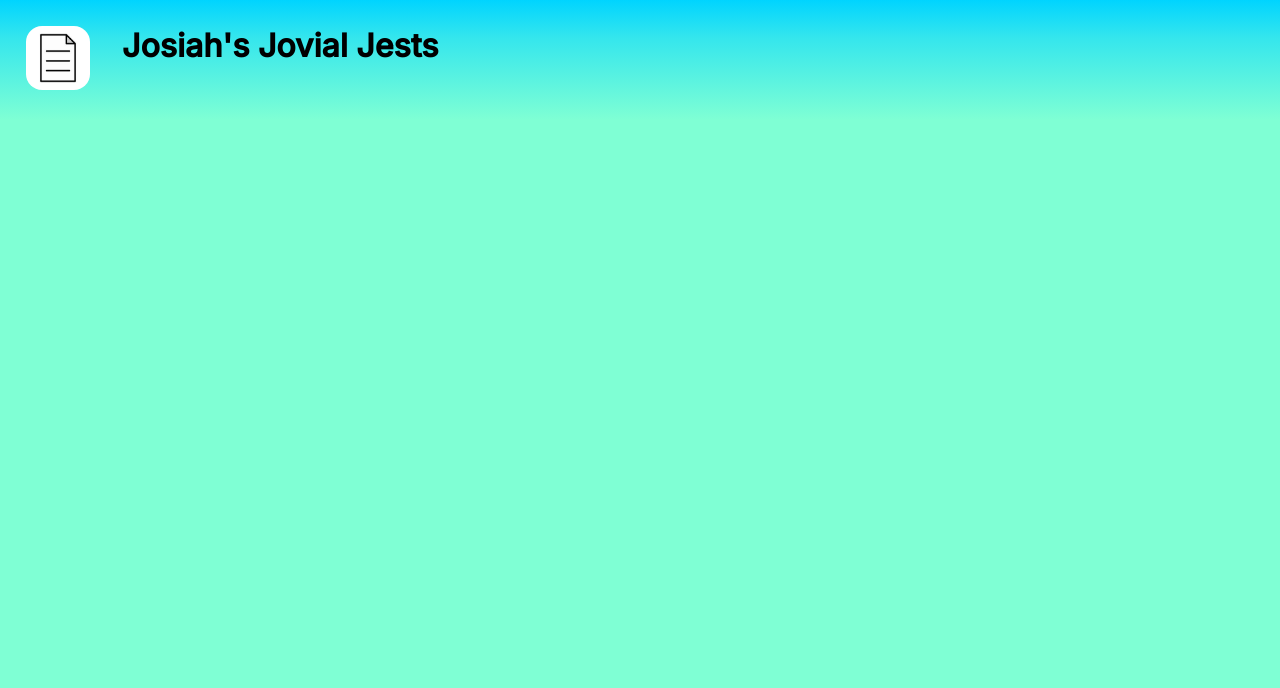
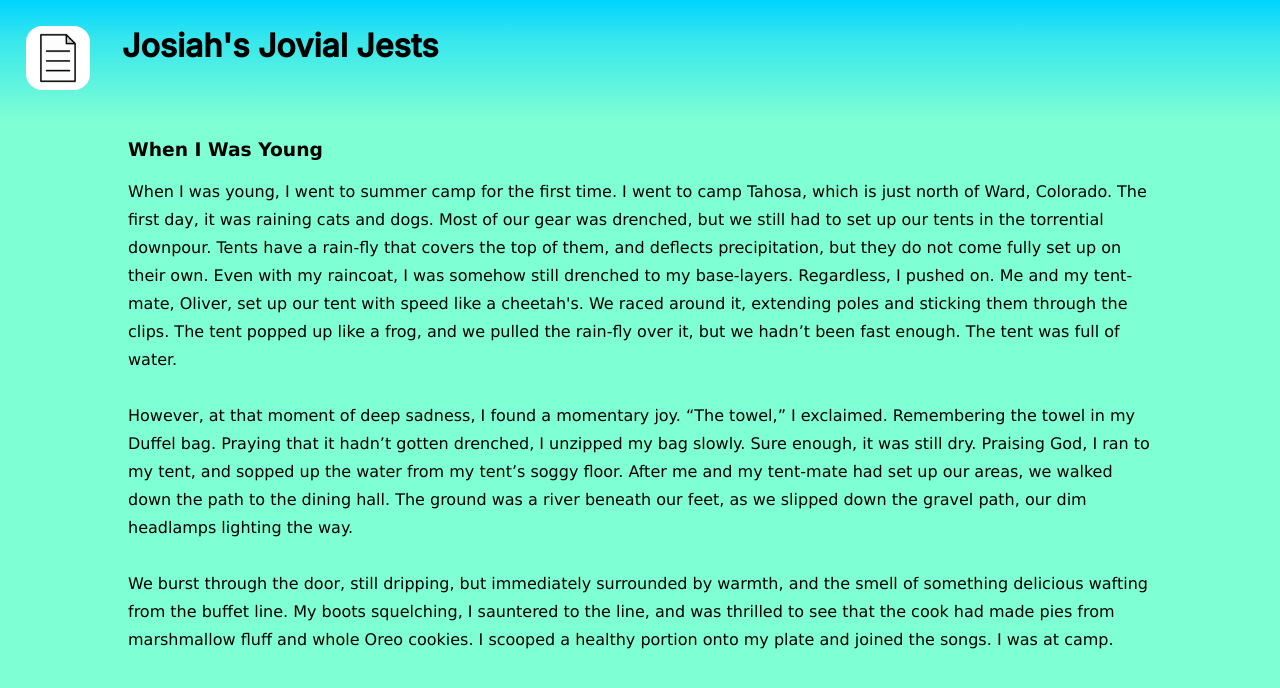
Before and after one commit to bakedPotatoLord/english, a Vue app: page /english/when-i-was-young in a window 1280 px wide. Shown: the top 688 px of the page. Built offline with nearby package versions, Linux system fonts and the light colour scheme.

Commit message:
add 2 final stories

```diff
--- a/src/components/Home.vue
+++ b/src/components/Home.vue
@@ -22,14 +22,14 @@
             <p>My Computer</p>
           </div>
         </a>
-        <a href="/english/my-computer">
+        <a href="/english/when-i-was-young">
           <div class="work">
-            <p>blahblah</p>
+            <p>When I was young</p>
           </div>
         </a>
-        <a href="/english/my-computer">
+        <a href="/english/the-home-on">
           <div class="work">
-            <p>jdabckiejuij</p>
+            <p>The Home On E 135th Pl</p>
           </div>
         </a>
 
--- /dev/null
+++ b/src/components/when-i-was-young.vue
@@ -0,0 +1,29 @@
+
+<template>
+  <div class="body">
+    <h3>When I Was Young</h3>
+    <p>
+      When I was young, I went to summer camp for the first time. I went to camp Tahosa, which is just north of Ward, Colorado. The first day, it was raining cats and dogs. Most of our gear was drenched, but we still had to set up our tents in the torrential downpour. Tents have a rain-fly that covers the top of them, and deflects precipitation, but they do not come fully set up on their own. Even with my raincoat, I was somehow still drenched to my base-layers. Regardless, I pushed on. Me and my tent-mate, Oliver, set up our tent with speed like a cheetah's. We raced around it, extending poles and sticking them through the clips. The tent popped up like a frog, and we pulled the rain-fly over it, but we hadn’t been fast enough. The tent was full of water.
+      <br><br>
+      However, at that moment of deep sadness, I found a momentary joy. “The towel,” I exclaimed. Remembering the towel in my Duffel bag. Praying that it hadn’t gotten drenched, I unzipped my bag slowly. Sure enough, it was still dry. Praising God, I ran to my tent, and sopped up the water from my tent’s soggy floor. After me and my tent-mate had set up our areas, we walked down the path to the dining hall. The ground was a river beneath our feet, as we slipped down the gravel path, our dim headlamps lighting the way.
+      <br><br>
+      We burst through the door, still dripping, but immediately surrounded by warmth, and the smell of something delicious wafting from the buffet line. My boots squelching, I sauntered to the line, and was thrilled to see that the cook had made pies from marshmallow fluff and whole Oreo cookies. I scooped a healthy portion onto my plate and joined the songs. I was at camp.
+
+    </p>
+  </div>
+</template>
+
+<style scoped>
+  .body{
+    margin-left: 10%;
+    margin-right: 10%;
+  }
+
+  .body{
+    font-family: 'Lucida Sans', 'Lucida Sans Regular', 'Lucida Grande', 'Lucida Sans Unicode', Geneva, Verdana, sans-serif;
+  }
+
+  .body p{
+    line-height: 175%;
+  }
+</style>
--- a/src/main.ts
+++ b/src/main.ts
@@ -8,11 +8,15 @@ import { createRouter, createWebHistory } from "vue-router";
 import Home from "./components/Home.vue"
 import MomentInMyLife from "./components/moment-in-my-life.vue"
 import MyComputer from "./components/my-computer.vue"
+import TheHomeOn from "./components/the-home-on.vue"
+import WhenIWasYoung from "./components/when-i-was-young.vue"
 
 const routes = [
   { path: "/english/", name: "Home", component: Home },
   { path: "/english/moment-in-my-life", name: "", component: MomentInMyLife },
   { path: "/english/my-computer", name: "", component: MyComputer },
+  { path: "/english/the-home-on", name: "", component: TheHomeOn },
+  { path: "/english/when-i-was-young", name: "", component: WhenIWasYoung },
 
 ];
 
```
Also changed, not shown: src/components/the-home-on.vue (added, +25 -0 lines).
